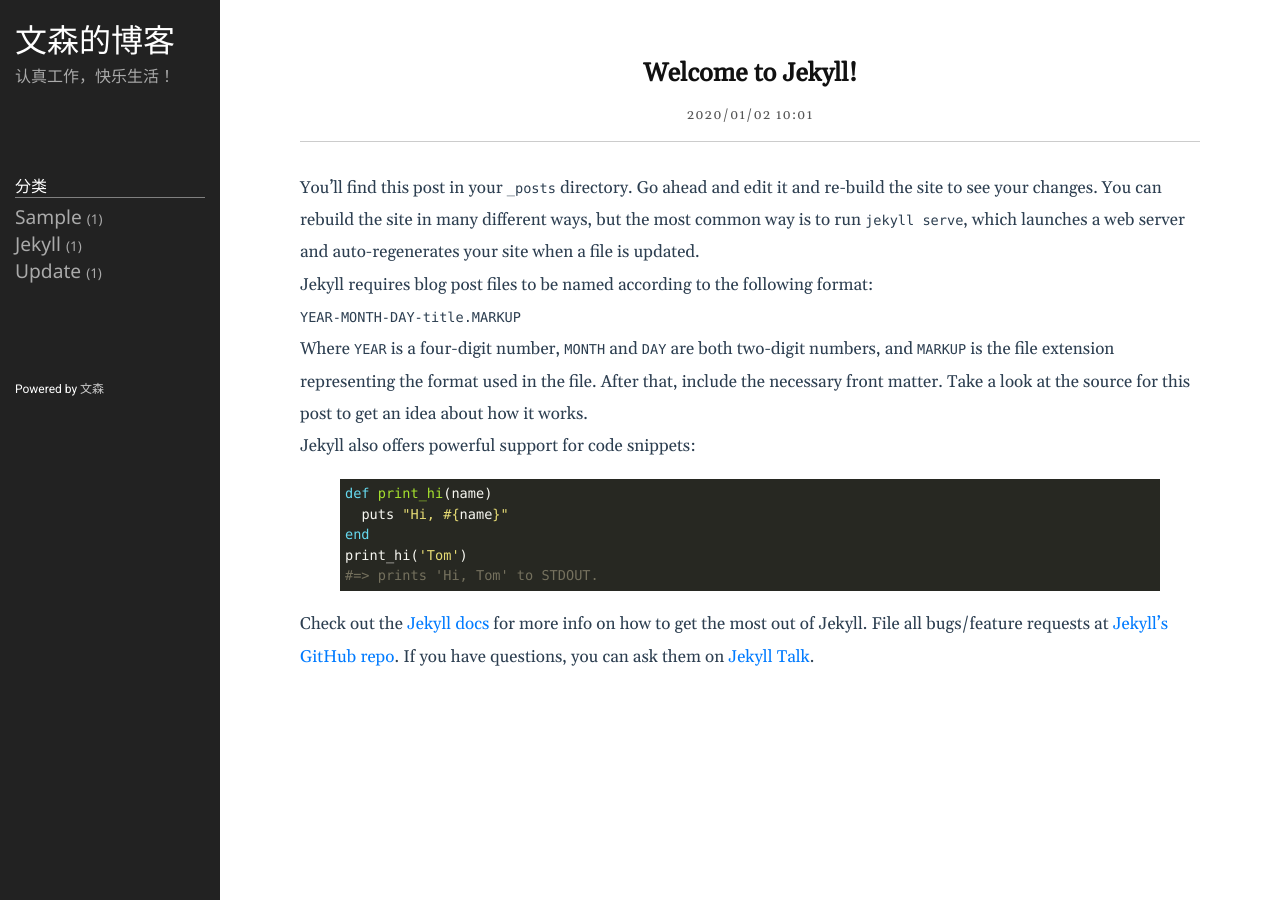
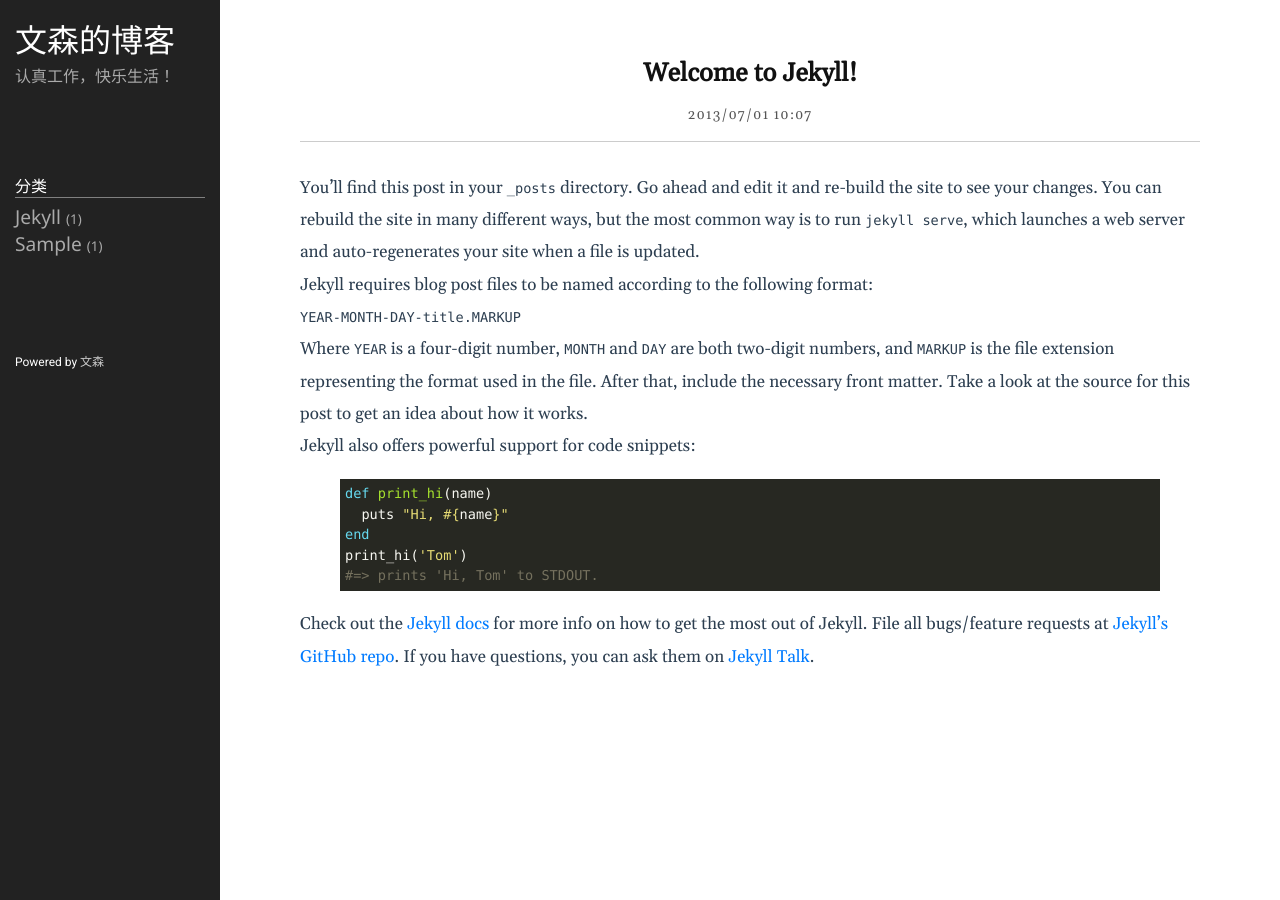
Before and after one commit to Vincent-0112/Vincent-0112.github.io, a Jekyll site: the page built from _posts/2020-01-02-welcome-to-jekyll.markdown, in a window 1280 px wide. Built offline with Jekyll 4.4.1, drawn with Linux system fonts in a browser that asks for light colours.

Commit message:
Update 2020-01-02-welcome-to-jekyll.markdown

```diff
--- a/_posts/2020-01-02-welcome-to-jekyll.markdown
+++ b/_posts/2020-01-02-welcome-to-jekyll.markdown
@@ -1,8 +1,8 @@
 ---
 layout: post
 title:  "Welcome to Jekyll!"
-date:   2020-01-02 19:31:29 +0900
-categories: jekyll update
+date:   2013-07-01 19:31:29 +0900
+categories: jekyll
 ---
 You’ll find this post in your `_posts` directory. Go ahead and edit it and re-build the site to see your changes. You can rebuild the site in many different ways, but the most common way is to run `jekyll serve`, which launches a web server and auto-regenerates your site when a file is updated.
 
```
